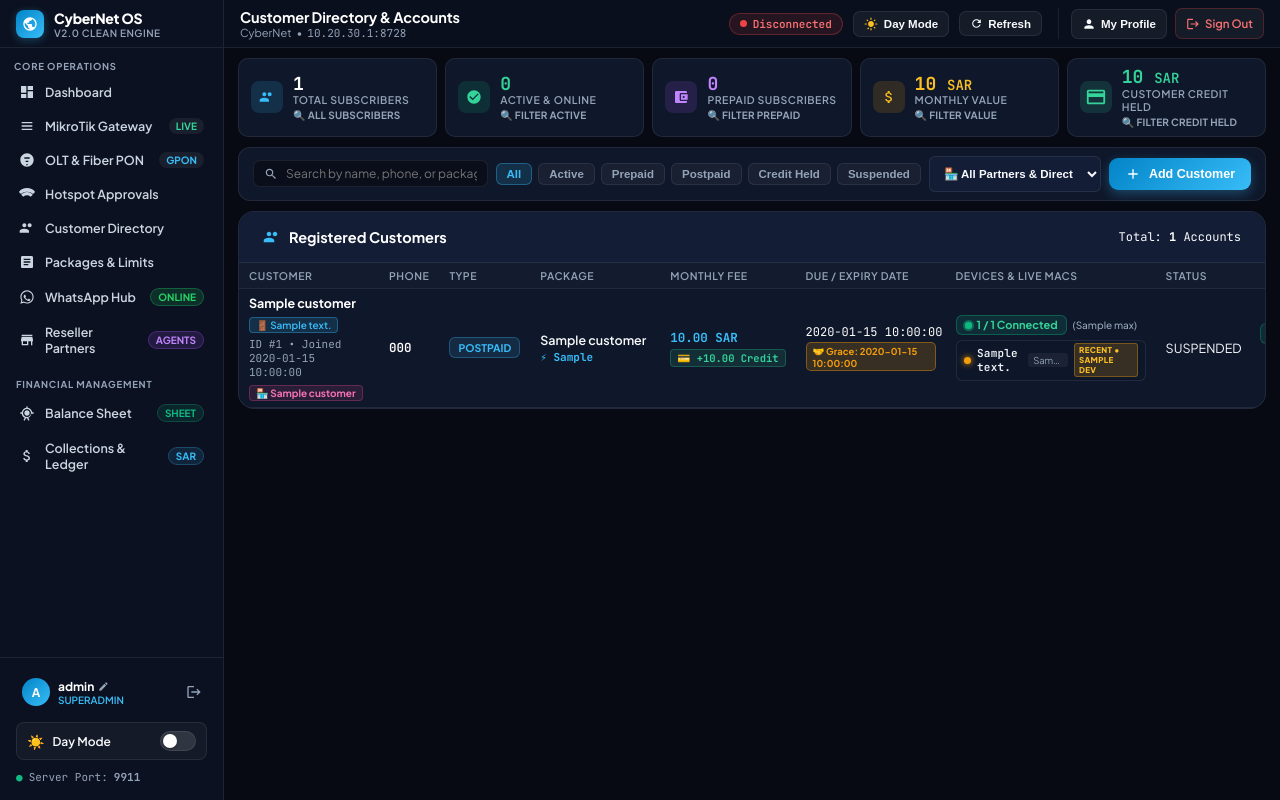
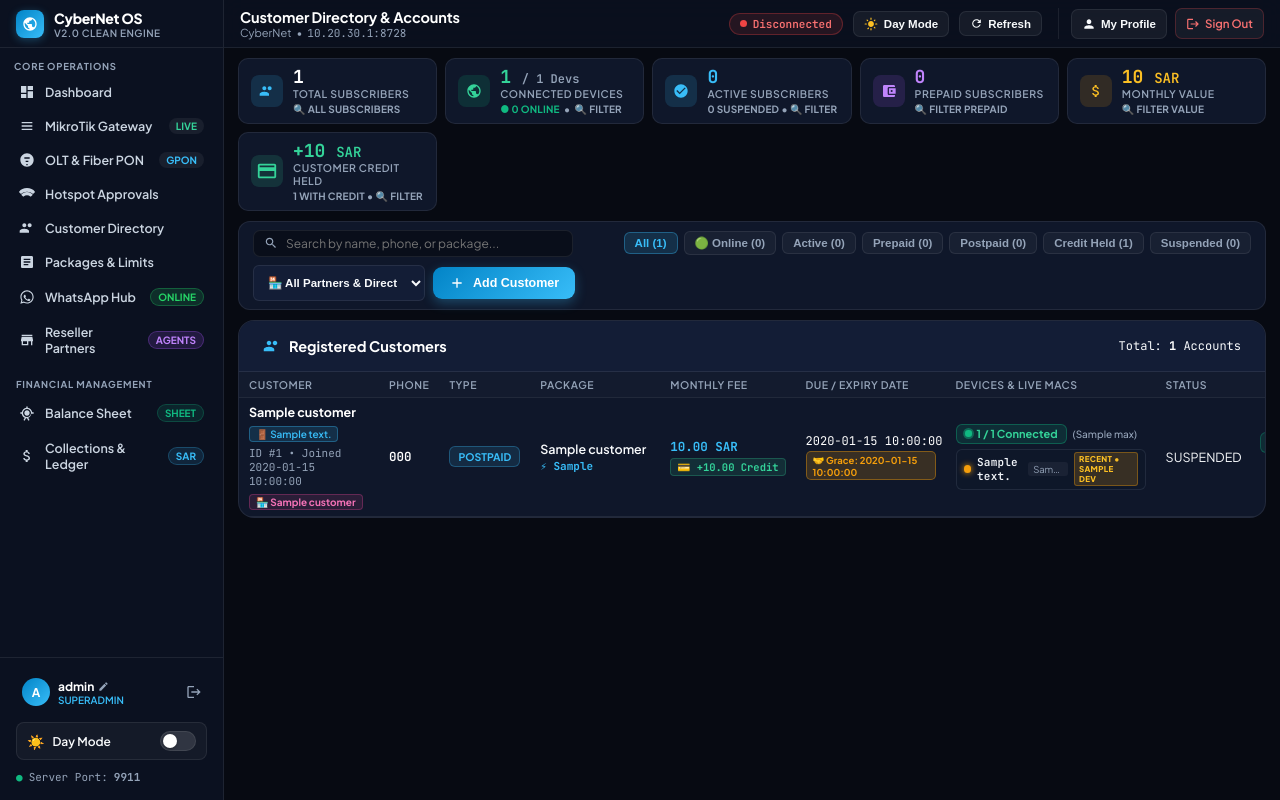
Before and after one commit to ShajjadKhan/ispv2, a Python web app: template templates/customers.html in a window 1280 px wide. Run offline with Jinja, Linux system fonts and the light colour scheme; the template is opened without the code that fills it: most values are stand-ins (such as "Sample title", 1, 10 or a date in 2020).

Commit message:
fix(customers): display live connected devices and separate active vs online metrics with interactive online filter

```diff
--- a/templates/customers.html
+++ b/templates/customers.html
@@ -1158,64 +1158,89 @@
 {% block content %}
 <div class="dir-grid">
 
+    {% set total_subs = customers | length %}
+  {% set online_subs = customers | selectattr('is_online') | list | length %}
+  {% set active_subs = customers | selectattr('status', 'equalto', 'active') | list | length %}
+  {% set suspended_subs = customers | selectattr('status', 'equalto', 'suspended') | list | length %}
+  {% set prepaid_subs = customers | selectattr('billing_type', 'equalto', 'prepaid') | list | length %}
+  {% set postpaid_subs = customers | selectattr('billing_type', 'equalto', 'postpaid') | list | length %}
+  {% set total_devs = customers | map(attribute='devices') | map('length') | sum %}
+  {% set online_devs = customers | map(attribute='online_devices_count') | sum %}
+  {% set total_rev = customers | map(attribute='monthly_fee') | sum %}
+  {% set positive_credit = customers | selectattr('credit_balance') | selectattr('credit_balance', '>', 0) | map(attribute='credit_balance') | sum %}
+  {% set credit_subs = customers | selectattr('credit_balance') | selectattr('credit_balance', '>', 0) | list | length %}
+
   <!-- TOP SUMMARY CARDS (CLICKABLE FILTERS) -->
   <div class="stats-row">
+    <!-- Card 1: Total Subscribers -->
     <div class="stat-card" id="cardFilterAll" onclick="selectStatCardFilter('all')" title="Click to view all subscribers">
       <div class="stat-icon total-icon">
         <svg viewBox="0 0 24 24"><path d="M16 11c1.66 0 2.99-1.34 2.99-3S17.66 5 16 5c-1.66 0-3 1.34-3 3s1.34 3 3 3zm-8 0c1.66 0 2.99-1.34 2.99-3S9.66 5 8 5C6.34 5 5 6.34 5 8s1.34 3 3 3zm0 2c-2.33 0-7 1.17-7 3.5V19h14v-2.5c0-2.33-4.67-3.5-7-3.5z"/></svg>
       </div>
       <div class="stat-data">
-        <div class="num text-white">{{ customers | length }}</div>
+        <div class="num text-white">{{ total_subs }}</div>
         <div class="lbl">Total Subscribers</div>
         <div class="stat-filter-hint"><span>🔍 All Subscribers</span></div>
       </div>
     </div>
 
-    <div class="stat-card" id="cardFilterActive" onclick="selectStatCardFilter('active')" title="Click to filter Active & Online subscribers">
-      <div class="stat-icon active-icon">
+    <!-- Card 2: Connected Devices (Live Online) -->
+    <div class="stat-card" id="cardFilterOnline" onclick="selectStatCardFilter('online')" title="Click to filter Subscribers & Devices currently Online">
+      <div class="stat-icon active-icon" style="background:rgba(16, 185, 129, 0.15); color:#34d399;">
+        <svg viewBox="0 0 24 24"><path d="M12 2C6.48 2 2 6.48 2 12s4.48 10 10 10 10-4.48 10-10S17.52 2 12 2zm-1 17.93c-3.95-.49-7-3.85-7-7.93 0-.62.08-1.21.21-1.79L9 15v1c0 1.1.9 2 2 2v1.93zm6.9-2.54c-.26-.81-1-1.39-1.9-1.39h-1v-3c0-.55-.45-1-1-1H8v-2h2c.55 0 1-.45 1-1V7h2c1.1 0 2-.9 2-2v-.41c2.93 1.19 5 4.06 5 7.41 0 2.08-.8 3.97-2.1 5.39z"/></svg>
+      </div>
+      <div class="stat-data">
+        <div class="num text-emerald">{{ online_devs }} <span style="font-size:12px; font-weight:600; color:var(--text-dim);">/ {{ total_devs }} Devs</span></div>
+        <div class="lbl">Connected Devices</div>
+        <div class="stat-filter-hint"><span style="color:#10b981; font-weight:700;">● {{ online_subs }} Online</span> &bull; <span>🔍 Filter</span></div>
+      </div>
+    </div>
+
+    <!-- Card 3: Active Subscribers -->
+    <div class="stat-card" id="cardFilterActive" onclick="selectStatCardFilter('active')" title="Click to filter Active Subscribers">
+      <div class="stat-icon" style="background:rgba(56, 189, 248, 0.15); color:#38bdf8;">
         <svg viewBox="0 0 24 24"><path d="M12 2C6.48 2 2 6.48 2 12s4.48 10 10 10 10-4.48 10-10S17.52 2 12 2zm-2 15l-5-5 1.41-1.41L10 14.17l7.59-7.59L19 8l-9 9z"/></svg>
       </div>
       <div class="stat-data">
-        {% set active_count = customers | selectattr('status', 'equalto', 'active') | list | length %}
-        <div class="num text-emerald">{{ active_count }}</div>
-        <div class="lbl">Active &amp; Online</div>
-        <div class="stat-filter-hint"><span>🔍 Filter Active</span></div>
+        <div class="num text-cyan" style="color:#38bdf8;">{{ active_subs }}</div>
+        <div class="lbl">Active Subscribers</div>
+        <div class="stat-filter-hint"><span>{{ suspended_subs }} Suspended &bull; 🔍 Filter</span></div>
       </div>
     </div>
 
+    <!-- Card 4: Prepaid Subscribers -->
     <div class="stat-card" id="cardFilterPrepaid" onclick="selectStatCardFilter('prepaid')" title="Click to filter Prepaid subscribers">
       <div class="stat-icon prepaid-icon">
         <svg viewBox="0 0 24 24"><path d="M21 18v1c0 1.1-.9 2-2 2H5c-1.11 0-2-.9-2-2V5c0-1.1.89-2 2-2h14c1.1 0 2 .9 2 2v1h-9c-1.11 0-2 .9-2 2v8c0 1.1.89 2 2 2h9zm-9-2h10V8H12v8zm4-2.5c-.83 0-1.5-.67-1.5-1.5s.67-1.5 1.5-1.5 1.5.67 1.5 1.5-.67 1.5-1.5 1.5z"/></svg>
       </div>
       <div class="stat-data">
-        {% set prepaid_count = customers | selectattr('billing_type', 'equalto', 'prepaid') | list | length %}
-        <div class="num text-purple" style="color:#c084fc;">{{ prepaid_count }}</div>
+        <div class="num text-purple" style="color:#c084fc;">{{ prepaid_subs }}</div>
         <div class="lbl">Prepaid Subscribers</div>
         <div class="stat-filter-hint"><span>🔍 Filter Prepaid</span></div>
       </div>
     </div>
 
+    <!-- Card 5: Monthly Revenue Value -->
     <div class="stat-card" id="cardFilterRevenue" onclick="selectStatCardFilter('revenue')" title="Click to filter Active paying revenue">
       <div class="stat-icon revenue-icon">
         <svg viewBox="0 0 24 24"><path d="M11.8 10.9c-2.27-.59-3-1.2-3-2.15 0-1.09 1.01-1.85 2.7-1.85 1.78 0 2.44.85 2.5 2.1h2.21c-.07-1.72-1.12-3.3-3.21-3.81V3h-3v2.16c-1.94.42-3.5 1.68-3.5 3.61 0 2.31 1.91 3.46 4.7 4.13 2.5.6 3 1.48 3 2.41 0 .69-.49 1.79-2.7 1.79-2.06 0-2.87-.92-2.98-2.1h-2.2c.12 2.19 1.76 3.42 3.68 3.83V21h3v-2.15c1.95-.37 3.5-1.5 3.5-3.55 0-2.84-2.43-3.81-4.7-4.4z"/></svg>
       </div>
       <div class="stat-data">
-        {% set total_rev = customers | map(attribute='monthly_fee') | sum %}
         <div class="num text-amber">{{ "%.0f"|format(total_rev) }} <span style="font-size:14px; font-weight:600;">SAR</span></div>
         <div class="lbl">Monthly Value</div>
         <div class="stat-filter-hint"><span>🔍 Filter Value</span></div>
       </div>
     </div>
 
+    <!-- Card 6: Customer Credit Held -->
     <div class="stat-card" id="cardFilterCredit" onclick="selectStatCardFilter('credit')" title="Click to filter Customers holding wallet credit">
       <div class="stat-icon" style="background:rgba(52,211,153,0.15); color:#34d399;">
         <svg viewBox="0 0 24 24" style="fill:currentColor; width:22px; height:22px;"><path d="M20 4H4c-1.11 0-1.99.89-1.99 2L2 18c0 1.11.89 2 2 2h16c1.11 0 2-.89 2-2V6c0-1.11-.89-2-2-2zm0 14H4v-6h16v6zm0-10H4V6h16v2z"/></svg>
       </div>
       <div class="stat-data">
-        {% set total_credit = customers | map(attribute='credit_balance') | sum %}
-        <div class="num" style="color:#34d399;">{{ "%.0f"|format(total_credit) }} <span style="font-size:14px; font-weight:600;">SAR</span></div>
+        <div class="num" style="color:#34d399;">+{{ "%.0f"|format(positive_credit) }} <span style="font-size:14px; font-weight:600;">SAR</span></div>
         <div class="lbl">Customer Credit Held</div>
-        <div class="stat-filter-hint"><span>🔍 Filter Credit Held</span></div>
+        <div class="stat-filter-hint"><span>{{ credit_subs }} with credit &bull; 🔍 Filter</span></div>
       </div>
     </div>
   </div>
@@ -1228,12 +1253,13 @@
     </div>
 
     <div class="filter-group">
-      <button type="button" class="filter-btn active" id="filterAll" onclick="setBillingFilter('all')">All</button>
-      <button type="button" class="filter-btn" id="filterActive" onclick="setBillingFilter('active')">Active</button>
-      <button type="button" class="filter-btn" id="filterPrepaid" onclick="setBillingFilter('prepaid')">Prepaid</button>
-      <button type="button" class="filter-btn" id="filterPostpaid" onclick="setBillingFilter('postpaid')">Postpaid</button>
-      <button type="button" class="filter-btn" id="filterCredit" onclick="setBillingFilter('credit')">Credit Held</button>
-      <button type="button" class="filter-btn" id="filterSuspended" onclick="setBillingFilter('suspended')">Suspended</button>
+      <button type="button" class="filter-btn active" id="filterAll" onclick="setBillingFilter('all')">All ({{ total_subs }})</button>
+      <button type="button" class="filter-btn" id="filterOnline" onclick="setBillingFilter('online')">🟢 Online ({{ online_subs }})</button>
+      <button type="button" class="filter-btn" id="filterActive" onclick="setBillingFilter('active')">Active ({{ active_subs }})</button>
+      <button type="button" class="filter-btn" id="filterPrepaid" onclick="setBillingFilter('prepaid')">Prepaid ({{ prepaid_subs }})</button>
+      <button type="button" class="filter-btn" id="filterPostpaid" onclick="setBillingFilter('postpaid')">Postpaid ({{ postpaid_subs }})</button>
+      <button type="button" class="filter-btn" id="filterCredit" onclick="setBillingFilter('credit')">Credit Held ({{ credit_subs }})</button>
+      <button type="button" class="filter-btn" id="filterSuspended" onclick="setBillingFilter('suspended')">Suspended ({{ suspended_subs }})</button>
     </div>
 
     <div class="toolbar-actions-wrap" style="display:flex; align-items:center; gap:8px;">
@@ -1281,7 +1307,7 @@
           <tbody>
             {% if customers %}
               {% for c in customers %}
-              <tr class="cust-row" data-cust-id="{{ c.id }}" data-type="{{ c.billing_type }}" data-status="{{ c.status }}" data-credit="{{ c.credit_balance or 0 }}" data-fee="{{ c.monthly_fee or 0 }}" data-reseller="{{ c.reseller_id or '' }}" data-search="{{ c.name|lower }} {{ c.phone }} {{ c.package_name|lower }} {{ (c.notes or '')|lower }} {{ (c.reseller_shop_name or '')|lower }} {{ (c.reseller_username or '')|lower }}{% for d in c.devices %} {{ d.mac_address|lower }} {{ (d.device_name or '')|lower }} {{ (d.friendly_name or '')|lower }}{% endfor %}">
+              <tr class="cust-row" data-cust-id="{{ c.id }}" data-type="{{ c.billing_type }}" data-status="{{ c.status }}" data-online="{{ '1' if c.is_online else '0' }}" data-credit="{{ c.credit_balance or 0 }}" data-fee="{{ c.monthly_fee or 0 }}" data-reseller="{{ c.reseller_id or '' }}" data-search="{{ c.name|lower }} {{ c.phone }} {{ c.package_name|lower }} {{ (c.notes or '')|lower }} {{ (c.reseller_shop_name or '')|lower }} {{ (c.reseller_username or '')|lower }}{% for d in c.devices %} {{ d.mac_address|lower }} {{ (d.device_name or '')|lower }} {{ (d.friendly_name or '')|lower }}{% endfor %}">
                 <td>
                   <div class="cust-name-cell">
                     <div style="display:flex; align-items:center; gap:6px; flex-wrap:wrap;">
@@ -1459,7 +1485,7 @@
     <div class="mobile-customer-deck" id="mobileCustomerDeck">
       {% if customers %}
         {% for c in customers %}
-        <div class="cust-mobile-card cust-row" data-cust-id="{{ c.id }}" data-type="{{ c.billing_type }}" data-status="{{ c.status }}" data-credit="{{ c.credit_balance or 0 }}" data-fee="{{ c.monthly_fee or 0 }}" data-reseller="{{ c.reseller_id or '' }}" data-search="{{ c.name|lower }} {{ c.phone }} {{ c.package_name|lower }} {{ (c.notes or '')|lower }} {{ (c.reseller_shop_name or '')|lower }} {{ (c.reseller_username or '')|lower }}{% for d in c.devices %} {{ d.mac_address|lower }} {{ (d.device_name or '')|lower }} {{ (d.friendly_name or '')|lower }}{% endfor %}">
+        <div class="cust-mobile-card cust-row" data-cust-id="{{ c.id }}" data-type="{{ c.billing_type }}" data-status="{{ c.status }}" data-online="{{ '1' if c.is_online else '0' }}" data-credit="{{ c.credit_balance or 0 }}" data-fee="{{ c.monthly_fee or 0 }}" data-reseller="{{ c.reseller_id or '' }}" data-search="{{ c.name|lower }} {{ c.phone }} {{ c.package_name|lower }} {{ (c.notes or '')|lower }} {{ (c.reseller_shop_name or '')|lower }} {{ (c.reseller_username or '')|lower }}{% for d in c.devices %} {{ d.mac_address|lower }} {{ (d.device_name or '')|lower }} {{ (d.friendly_name or '')|lower }}{% endfor %}">
           <div class="mobile-card-header">
             <div class="mobile-card-user">
               <div class="mobile-cust-avatar">{{ c.name[:1]|upper }}</div>
@@ -2425,8 +2451,11 @@
       const reseller = el.getAttribute('data-reseller') || '';
       const searchData = el.getAttribute('data-search') || '';
 
+      const isOnline = el.getAttribute('data-online') === '1';
+
       let matchesFilter = true;
-      if (activeFilter === 'prepaid') matchesFilter = (type === 'prepaid');
+      if (activeFilter === 'online') matchesFilter = isOnline;
+      else if (activeFilter === 'prepaid') matchesFilter = (type === 'prepaid');
       else if (activeFilter === 'postpaid') matchesFilter = (type === 'postpaid');
       else if (activeFilter === 'suspended') matchesFilter = (status === 'suspended');
       else if (activeFilter === 'active') matchesFilter = (status === 'active');
@@ -2475,6 +2504,9 @@
     if (f === 'all') {
       const b = document.getElementById('filterAll'); if (b) b.classList.add('active');
       const sc = document.getElementById('cardFilterAll'); if (sc) sc.classList.add('active-card-filter');
+    } else if (f === 'online') {
+      const b = document.getElementById('filterOnline'); if (b) b.classList.add('active');
+      const sc = document.getElementById('cardFilterOnline'); if (sc) sc.classList.add('active-card-filter');
     } else if (f === 'active') {
       const b = document.getElementById('filterActive'); if (b) b.classList.add('active');
       const sc = document.getElementById('cardFilterActive'); if (sc) sc.classList.add('active-card-filter');
```
